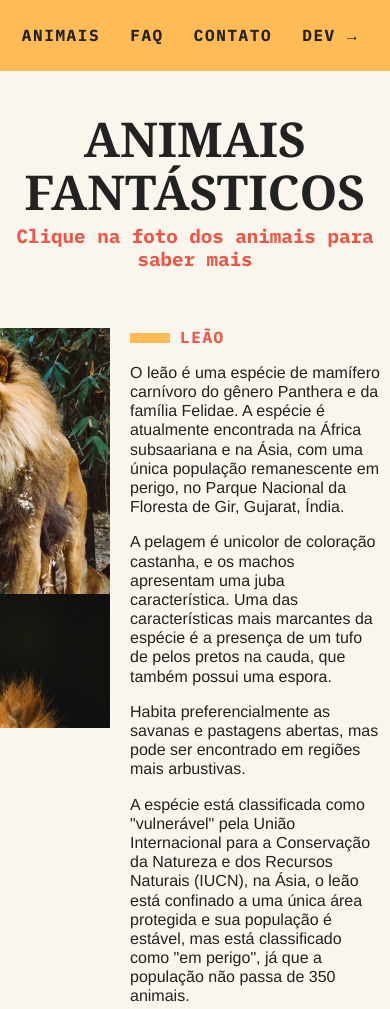
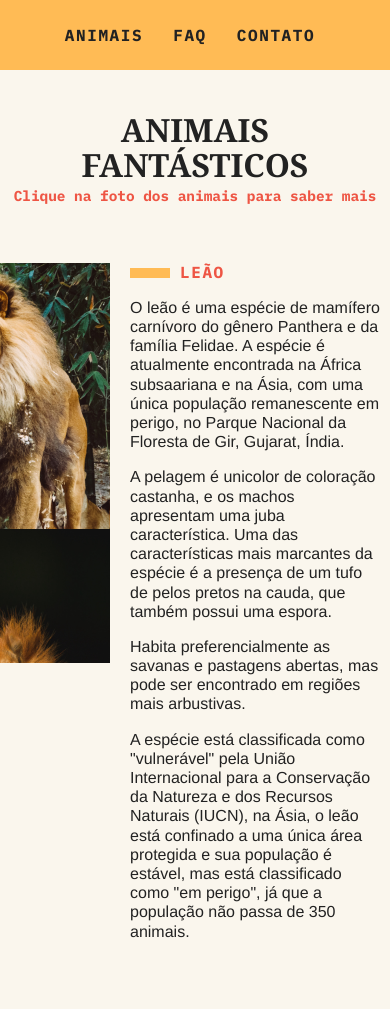
Before and after one commit to MatheusFoganholo/animais-fantasticos, a plain HTML site: page index.html in a window 390 px wide. Shown: the top 1009 px of the page. Drawn offline with Linux system fonts and the light colour scheme.

Commit message:
Minimal adjusts at the menu and spacing

```diff
--- a/css/style.css
+++ b/css/style.css
@@ -56,7 +56,8 @@ body {
     display: grid;
     grid-template-columns: 90px 300px 1fr;
     grid-gap: 20px;
-    margin-bottom: 4rem;
+    margin-top: 2rem;
+    margin-bottom: 2rem;
 }
 
 /* Site Title */
@@ -65,12 +66,12 @@ body {
     font-size: 5rem;
     line-height: 1.1em;
     font-weight: 600;
-    margin-top: 2rem;
     grid-column: 1 / 4;
     text-align: center;
     text-transform: uppercase;
 }
 
+/* Title Description */
 .animais h3 {
     grid-column: 1/4;
     margin-top: -5px;
@@ -78,7 +79,7 @@ body {
     color: #E54;
     font-family: 'IBM Plex Mono', monospace;
     text-align: center;
-    font-size: 1.2em;
+    font-size: 1.2rem;
 }
 
 /* Animals List Title */
@@ -188,10 +189,12 @@ body {
 /* Contact Area */
 .mapa {
     grid-column: 2;
+    margin-top: 0.5rem;
 }
 
 .dados {
     grid-column: 3;
+    margin-top: 0.5rem;
 }
 
 .dados li {
@@ -293,7 +296,7 @@ body {
     }
 
     .grid-section h1 {
-        font-size: 3rem;
+        font-size: 2rem;
     }
 
     /* Animals Section */
@@ -301,6 +304,10 @@ body {
         grid-column: 1;
     }
 
+    .animais h3 {
+        font-size: 0.9rem;
+    }
+
     /* FAQ Area */
     .faq-lista, .dados, .mapa {
         grid-column: 1 / 3;
--- a/index.html
+++ b/index.html
@@ -16,7 +16,7 @@
             <li><a href="#animais">Animais</a></li>
             <li><a href="#faq">FAQ</a></li>
             <li><a href="#contato">Contato</a></li>
-            <li><a href="https://www.matheusfoganholo.com.br">Dev →</a></li>
+            <!-- → -->
         </ul>
     </nav>
 
```
